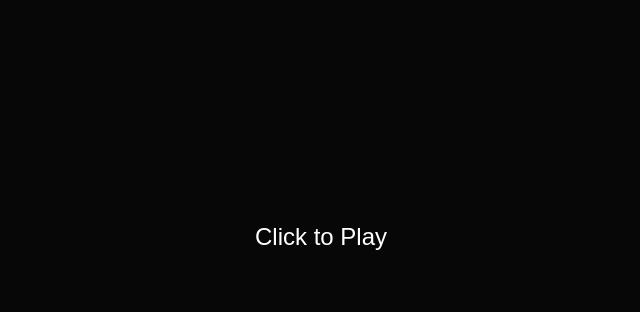
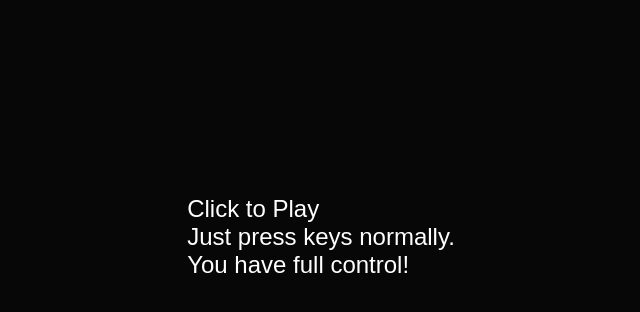
Before and after one commit to jhawgs/HubTVMC, a Flask app: page / in a window 1280 px wide. Shown: the part 163-475 px from the top of the page, without its empty margins (319-959 px from the left). Run offline with Flask 3, Linux system fonts and the light colour scheme; parts of the project's set-up code (start-up, migrations or seed data) failed here and were passed over; some libraries are stand-ins or nearby versions.

Commit message:
update message

```diff
--- a/templates/index.html
+++ b/templates/index.html
@@ -34,6 +34,10 @@
             cursor: pointer;
         }
 
+        #smaller {
+            font-size: 20px;
+        }
+
         #swipe-area {
             position: absolute;
             top: 0;
@@ -48,7 +52,7 @@
     <script src="https://cdn.socket.io/4.0.1/socket.io.min.js"></script>
 </head>
 <body>
-    <div id="overlay">Click to Play</div>
+    <div id="overlay">Click to Play<br>Just press keys normally.<br>You have full control!</div>
     <div id="swipe-area"></div>
 
     <script>
```
